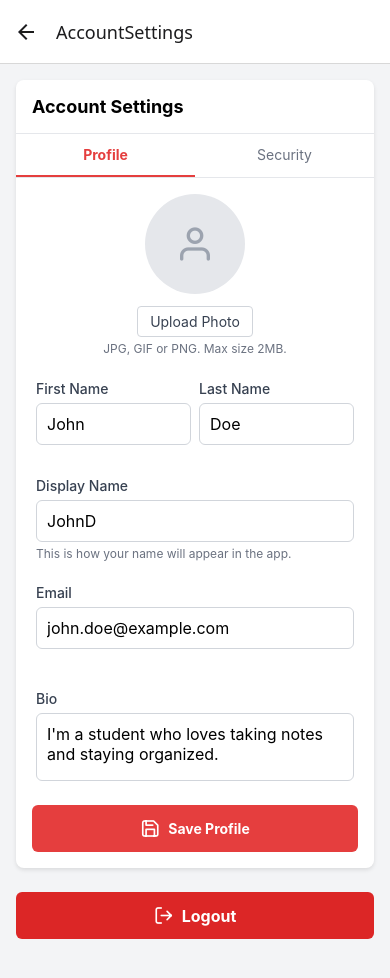
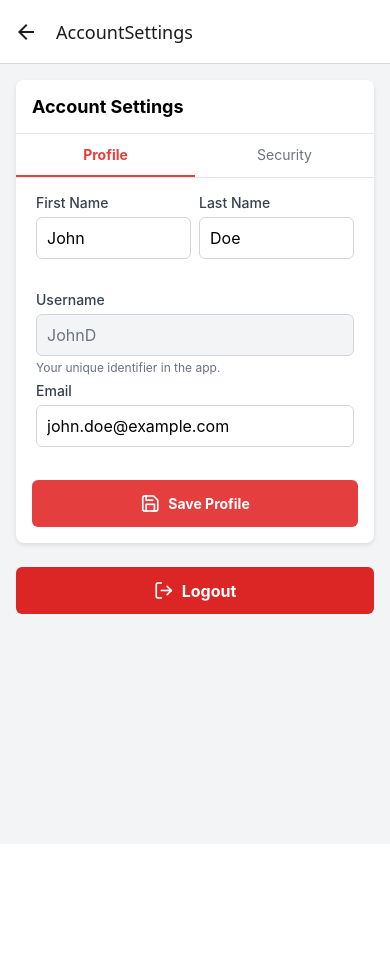
Before and after one commit to JorgeRodriguez5167/Frontend-Study-App, a React Native app: screen /AccountSettings in a window 390 px wide. Shown: the top 978 px of the page. After the commit the page ends 844 px from the top, so only its background shows below. Built offline with nearby package versions, Linux system fonts and the light colour scheme.

Commit message:
Got rid of more settings

```diff
--- a/AccountSettingsScreen.js
+++ b/AccountSettingsScreen.js
@@ -12,7 +12,6 @@ export default function AccountSettingsScreen() {
   const [lastName, setLastName] = useState("Doe")
   const [displayName, setDisplayName] = useState("JohnD")
   const [email, setEmail] = useState("john.doe@example.com")
-  const [bio, setBio] = useState("I'm a student who loves taking notes and staying organized.")
 
   const handleLogout = () => {
     Alert.alert(
@@ -43,16 +42,6 @@ export default function AccountSettingsScreen() {
       case "profile":
         return (
           <View style={styles.tabContent}>
-            <View style={styles.profileImageContainer}>
-              <View style={styles.profileImage}>
-                <Icon name="user" size={40} color="#9ca3af" />
-              </View>
-              <TouchableOpacity style={styles.uploadPhotoButton}>
-                <Text style={styles.uploadPhotoText}>Upload Photo</Text>
-              </TouchableOpacity>
-              <Text style={styles.photoHint}>JPG, GIF or PNG. Max size 2MB.</Text>
-            </View>
-
             <View style={styles.formRow}>
               <View style={styles.formGroup}>
                 <Text style={styles.label}>First Name</Text>
@@ -65,9 +54,13 @@ export default function AccountSettingsScreen() {
             </View>
 
             <View style={styles.formGroup}>
-              <Text style={styles.label}>Display Name</Text>
-              <TextInput style={styles.input} value={displayName} onChangeText={setDisplayName} />
-              <Text style={styles.hint}>This is how your name will appear in the app.</Text>
+              <Text style={styles.label}>Username</Text>
+              <TextInput
+                style={[styles.input, styles.readOnlyInput]}
+                value={displayName}
+                editable={false}
+              />
+              <Text style={styles.hint}>Your unique identifier in the app.</Text>
             </View>
 
             <View style={styles.formGroup}>
@@ -78,18 +71,6 @@ export default function AccountSettingsScreen() {
                 onChangeText={setEmail}
                 keyboardType="email-address"
                 autoCapitalize="none"
-              />
-            </View>
-
-            <View style={styles.formGroup}>
-              <Text style={styles.label}>Bio</Text>
-              <TextInput
-                style={[styles.input, styles.textArea]}
-                value={bio}
-                onChangeText={setBio}
-                multiline
-                numberOfLines={4}
-                textAlignVertical="top"
               />
             </View>
 
@@ -124,15 +105,6 @@ export default function AccountSettingsScreen() {
             <TouchableOpacity style={styles.saveButton}>
               <Icon name="save" size={20} color="white" />
               <Text style={styles.saveButtonText}>Save Security Settings</Text>
-            </TouchableOpacity>
-
-            {/* Divider */}
-            <View style={styles.divider} />
-
-            {/* Logout Button */}
-            <TouchableOpacity style={styles.logoutButton} onPress={handleLogout}>
-              <Icon name="log-out" size={20} color="white" />
-              <Text style={styles.logoutButtonText}>Logout</Text>
             </TouchableOpacity>
           </View>
         )
@@ -235,35 +207,6 @@ const styles = StyleSheet.create({
   tabContent: {
     padding: 16,
   },
-  profileImageContainer: {
-    alignItems: "center",
-    marginBottom: 24,
-  },
-  profileImage: {
-    width: 100,
-    height: 100,
-    borderRadius: 50,
-    backgroundColor: "#e5e7eb",
-    alignItems: "center",
-    justifyContent: "center",
-    marginBottom: 12,
-  },
-  uploadPhotoButton: {
-    paddingVertical: 6,
-    paddingHorizontal: 12,
-    borderWidth: 1,
-    borderColor: "#d1d5db",
-    borderRadius: 4,
-    marginBottom: 4,
-  },
-  uploadPhotoText: {
-    fontSize: 14,
-    color: "#374151",
-  },
-  photoHint: {
-    fontSize: 12,
-    color: "#6b7280",
-  },
   formRow: {
     flexDirection: "row",
     marginBottom: 16,
@@ -285,10 +228,6 @@ const styles = StyleSheet.create({
     borderRadius: 6,
     padding: 10,
     fontSize: 16,
-  },
-  textArea: {
-    height: 100,
-    textAlignVertical: "top",
   },
   hint: {
     fontSize: 12,
@@ -336,26 +275,11 @@ const styles = StyleSheet.create({
     fontSize: 14,
     color: "#6b7280",
   },
-  logoutButton: {
-    backgroundColor: "#dc2626",
-    flexDirection: "row",
-    alignItems: "center",
-    justifyContent: "center",
-    paddingVertical: 12,
-    paddingHorizontal: 20,
-    borderRadius: 6,
-    marginTop: 24,
-  },
   logoutButtonText: {
     color: "white",
     fontWeight: "bold",
     marginLeft: 8,
     fontSize: 16,
-  },
-  divider: {
-    height: 1,
-    backgroundColor: "#e5e7eb",
-    marginTop: 24,
   },
   globalLogoutButton: {
     backgroundColor: "#dc2626",
@@ -368,4 +292,8 @@ const styles = StyleSheet.create({
     marginTop: 24,
     marginBottom: 40,
   },
+  readOnlyInput: {
+    backgroundColor: '#f3f4f6',
+    color: '#6b7280',
+  },
 })
```
